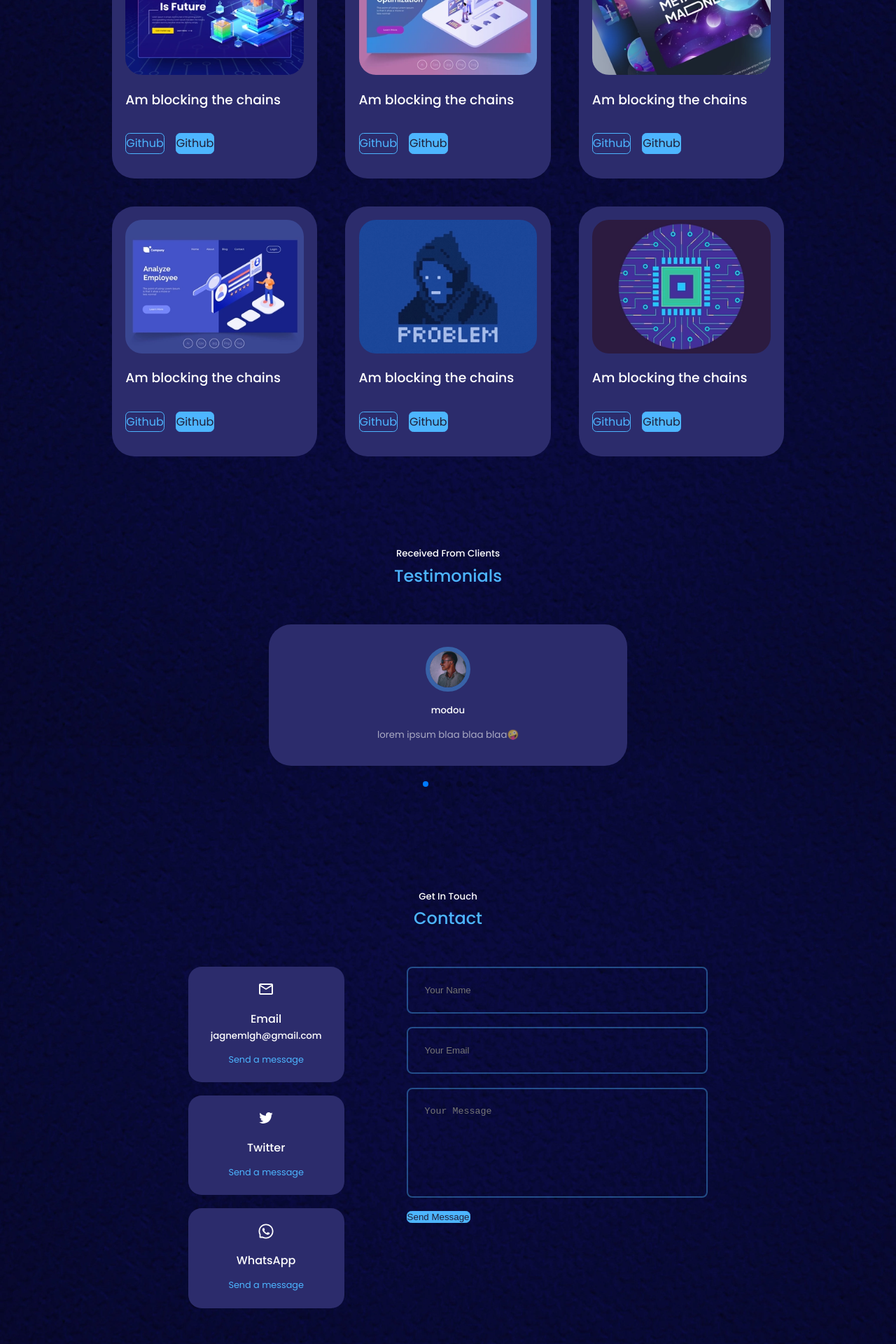
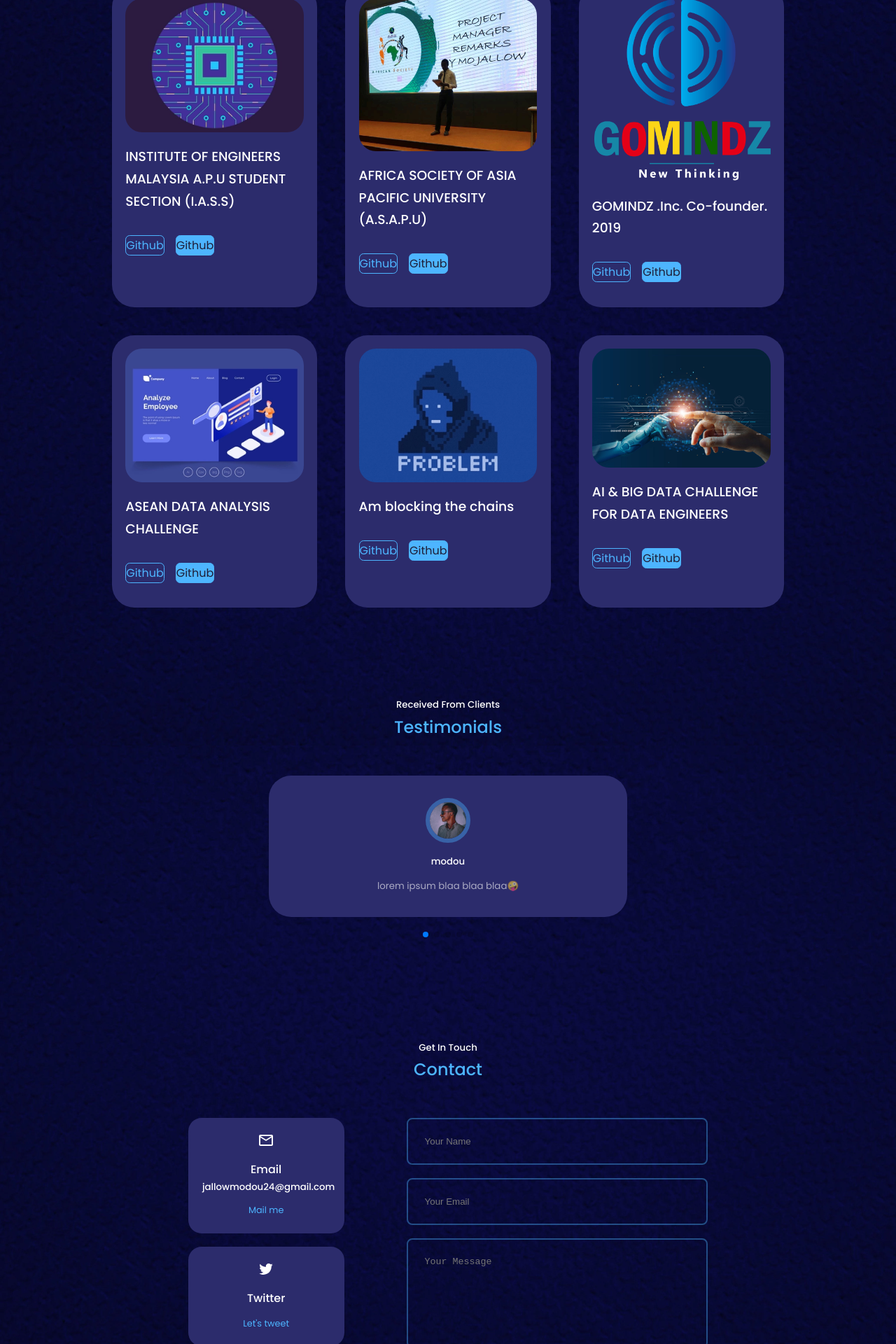
Before and after one commit to ModouLaminJagne/Portfolio, a React (Create React App) app in the folder portfolio/: page / in a window 1280 px wide. Shown: the part 3200-5120 px from the top of the page at 70% size. Built offline with nearby package versions, Linux system fonts and the light colour scheme.

Commit message:
Editing portfolio.

```diff
--- a/portfolio/src/Components/About/About.jsx
+++ b/portfolio/src/Components/About/About.jsx
@@ -43,7 +43,10 @@ const About = () => {
             fusion being my favorite youtube channel), politics (Visual Politik
             channel) and history (Biographics channel) . Every day I push myself
             to learn something new, whether that be about machine learning,
-            blockchain or miscellaneous facts about the universe.
+            blockchain or miscellaneous facts about the universe. <br></br>
+            I co.founded Gomindz, a startup that uses Analytics and Machine Learning
+            technologies to enhance business efficiency, sustainability and
+            scalability.
           </p>
           <a href="#contact" className="btn btn-primary">
             Let's talk
--- a/portfolio/src/Components/Contact/Contacts.jsx
+++ b/portfolio/src/Components/Contact/Contacts.jsx
@@ -38,35 +38,35 @@ const Contacts = () => {
           <article className="contact__option">
             <MdOutlineEmail className="contact__option-icon" />
             <h4>Email</h4>
-            <h5>jagnemlgh@gmail.com</h5>
+            <h5>jallowmodou24@gmail.com</h5>
             <a
-              href="mailto:jagnemlgh@gmail.com"
+              href="mailto:jallowmodou24@gmail.com"
               target="_blank"
               rel="noreferrer"
             >
-              Send a message
+              Mail me
             </a>
           </article>
           <article className="contact__option">
             <AiOutlineTwitter className="contact__option-icon" />
             <h4>Twitter</h4>
             <a
-              href="https://twitter.com/ModouLJagne"
+              href="https://twitter.com/MoJallow07"
               target="_blank"
               rel="noreferrer"
             >
-              Send a message
+              Let's tweet
             </a>
           </article>
           <article className="contact__option">
             <AiOutlineWhatsApp className="contact__option-icon" />
             <h4>WhatsApp</h4>
             <a
-              href="https://api.whatsapp.com/send?phone=2205368409"
+              href="https://api.whatsapp.com/send?phone=2203258685"
               target="_blank"
               rel="noreferrer"
             >
-              Send a message
+              Let's chat
             </a>
           </article>
         </div>
--- a/portfolio/src/Components/Portfolio/Portfolio.jsx
+++ b/portfolio/src/Components/Portfolio/Portfolio.jsx
@@ -1,38 +1,38 @@
 import React from 'react'
 import './Portfolio.css'
-import BC from '../../Assets/BC.webp'
-import ML from '../../Assets/ML.webp'
-import MTVers from '../../Assets/MTVers.webp'
+import chip from '../../Assets/chip.webp'
+import ASSC from '../../Assets/ASSC.jpg'
+import GMCL from '../../Assets/GMCL.png'
 import DA from '../../Assets/DA.webp'
 import Hacker from '../../Assets/Hacker.webp'
-import chip from '../../Assets/chip.webp'
+import AI from '../../Assets/AI.jpg'
 
 const data = [
   {
     id: 1,
-    image: BC,
-    title: 'Am blocking the chains',
+    image: chip,
+    title: 'INSTITUTE OF ENGINEERS MALAYSIA A.P.U STUDENT SECTION (I.A.S.S)',
     github: 'https:/github.com',
     // github: 'https:/github.com',
   },
   {
     id: 2,
-    image: ML,
-    title: 'Am blocking the chains',
+    image: ASSC,
+    title: 'AFRICA SOCIETY OF ASIA PACIFIC UNIVERSITY (A.S.A.P.U)',
     github: 'https:/github.com',
     // github: 'https:/github.com',
   },
   {
     id: 3,
-    image: MTVers,
-    title: 'Am blocking the chains',
+    image: GMCL,
+    title: 'GOMINDZ .Inc. \n Co-founder. 2019',
     github: 'https:/github.com',
     // github: 'https:/github.com',
   },
   {
     id: 4,
     image: DA,
-    title: 'Am blocking the chains',
+    title: 'ASEAN DATA ANALYSIS CHALLENGE',
     github: 'https:/github.com',
     // github: 'https:/github.com',
   },
@@ -45,8 +45,8 @@ const data = [
   },
   {
     id: 6,
-    image: chip,
-    title: 'Am blocking the chains',
+    image: AI,
+    title: 'AI & BIG DATA CHALLENGE FOR DATA ENGINEERS',
     github: 'https:/github.com',
     // github: 'https:/github.com',
   },
@@ -55,7 +55,7 @@ const data = [
 const Portfolio = () => {
   return (
     <section id="portfolio">
-      <h5>My Recent Work</h5>
+      <h5>Experience And Interests</h5>
       <h2>Portfolio</h2>
 
       <div className="container portfolio__container">
```
Also changed, not shown: portfolio/src/Assets/ASSC.jpg (added), portfolio/src/Assets/GMCL.png (added).
